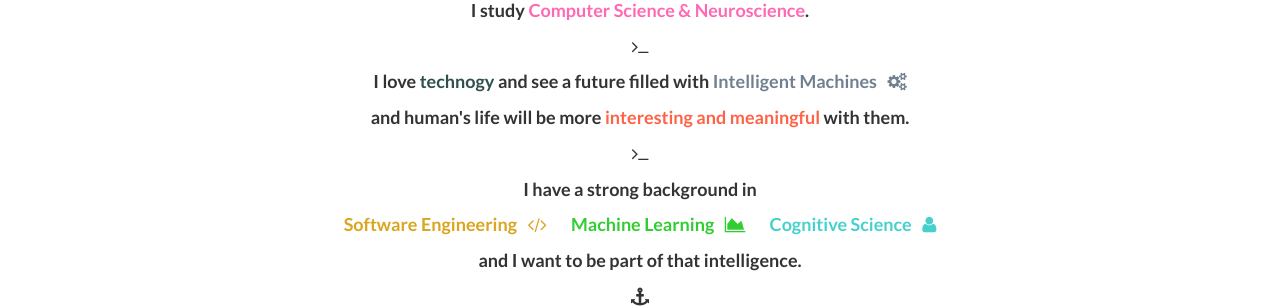
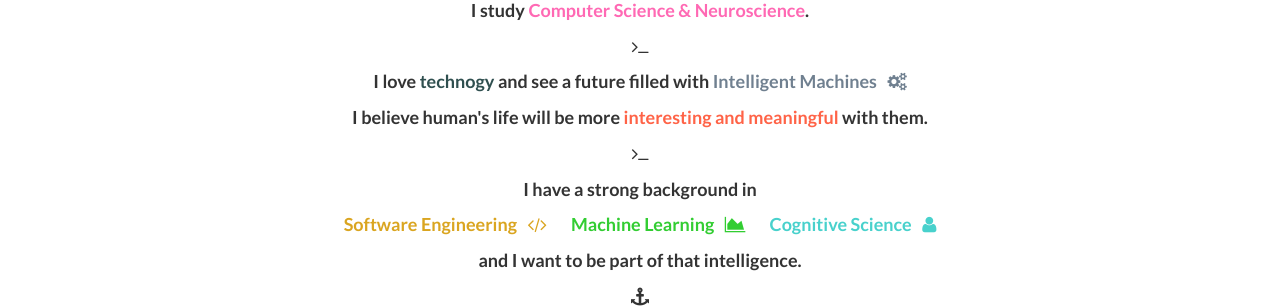
Before and after one commit to WesleyyC/wesleyyc.github.io, a Jekyll site: the page built from index.html, in a window 1280 px wide and 900 px high, scrolled down 896 px. Shown: the part 154-462 px from the top of the window. Built offline with Jekyll 4.4.1, drawn with Linux system fonts in a browser that asks for light colours.

Commit message:
minor fix

```diff
--- a/_includes/about.html
+++ b/_includes/about.html
@@ -13,7 +13,7 @@
                 <p>I study <font color="HotPink">Computer Science & Neuroscience</font>.</p>
                 <p><i class="fa fa-terminal"></i></p>
                 <p>I love <font color="DarkSlateGray">technogy</font> and see a future filled with <font color="SlateGray"> Intelligent Machines &nbsp  <i class="fa fa-cogs"></i></font></p>
-                <p>and human's life will be more <font color="Tomato">interesting and meaningful</font> with them.</p>
+                <p>I believe human's life will be more <font color="Tomato">interesting and meaningful</font> with them.</p>
                 <p><i class="fa fa-terminal"></i></p>
                 <p>I have  a strong background in </p>
                 <p><font color="GoldenRod">Software Engineering &nbsp  <i class="fa fa-code"></i> </font> &nbsp &nbsp &nbsp <font color="LimeGreen">Machine Learning &nbsp  <i class="fa fa-area-chart"></i></font> &nbsp &nbsp &nbsp <font color="MediumTurquoise"> Cognitive Science &nbsp  <i class="fa fa-user"></i></font> </p>
```
